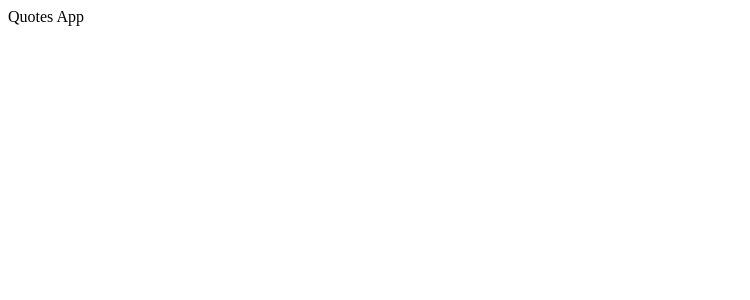
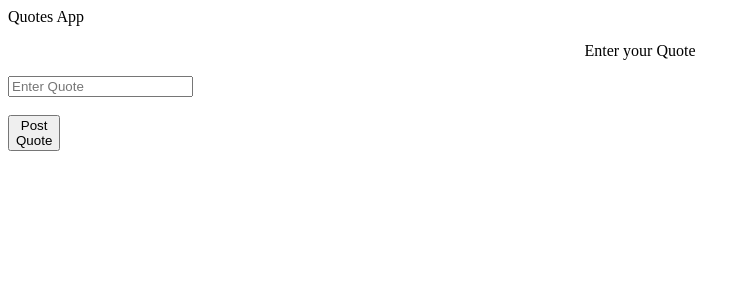
Before and after one commit to Alexanderoke/Quotesip, an Angular app: page / in a window 1280 px wide. Shown: the top 300 px of the page, without its empty margins (0-750 px from the left). Built offline with nearby package versions, Linux system fonts and the light colour scheme.

Commit message:
quote display component created

```diff
--- a/src/app/app.component.html
+++ b/src/app/app.component.html
@@ -1,5 +1,5 @@
 <span>{{title}} App </span> <br>
-
+<app-form></app-form>
 
 
 <router-outlet></router-outlet>
--- a/src/app/app.module.ts
+++ b/src/app/app.module.ts
@@ -4,11 +4,13 @@ import { BrowserModule } from '@angular/platform-browser';
 import { AppRoutingModule } from './app-routing.module';
 import { AppComponent } from './app.component';
 import { FormComponent } from './form/form.component';
+import { QdisplayComponent } from './qdisplay/qdisplay.component';
 
 @NgModule({
   declarations: [
     AppComponent,
-    FormComponent
+    FormComponent,
+    QdisplayComponent
   ],
   imports: [
     BrowserModule,
--- a/src/app/form/form.component.css
+++ b/src/app/form/form.component.css
@@ -0,0 +1,7 @@
+#quote{
+  text-align: center;
+
+}
+input{
+  align-content: center;
+}
--- a/src/app/form/form.component.html
+++ b/src/app/form/form.component.html
@@ -1 +1,3 @@
-<p>form works!</p>
+<p>Enter your Quote</p>
+<input type="text" [id]="date" placeholder="Enter Quote" value=""><br><br>
+<button (click)="onClick" >Post <br>Quote</button>
--- a/src/app/form/form.component.ts
+++ b/src/app/form/form.component.ts
@@ -6,10 +6,14 @@ import { Component, OnInit } from '@angular/core';
   styleUrls: ['./form.component.css']
 })
 export class FormComponent implements OnInit {
+  public date= new Date()
 
   constructor() { }
 
   ngOnInit(): void {
   }
+  onClick(){
+    alert()
+  }
 
 }
--- /dev/null
+++ b/src/app/qdisplay/qdisplay.component.html
@@ -0,0 +1 @@
+<p>qdisplay works!</p>
--- /dev/null
+++ b/src/app/qdisplay/qdisplay.component.ts
@@ -0,0 +1,15 @@
+import { Component, OnInit } from '@angular/core';
+
+@Component({
+  selector: 'app-qdisplay',
+  templateUrl: './qdisplay.component.html',
+  styleUrls: ['./qdisplay.component.css']
+})
+export class QdisplayComponent implements OnInit {
+
+  constructor() { }
+
+  ngOnInit(): void {
+  }
+
+}
```
Also changed, not shown: src/app/qdisplay/qdisplay.component.css (added), 1 other file (tests, documents, lock files or other folders).
